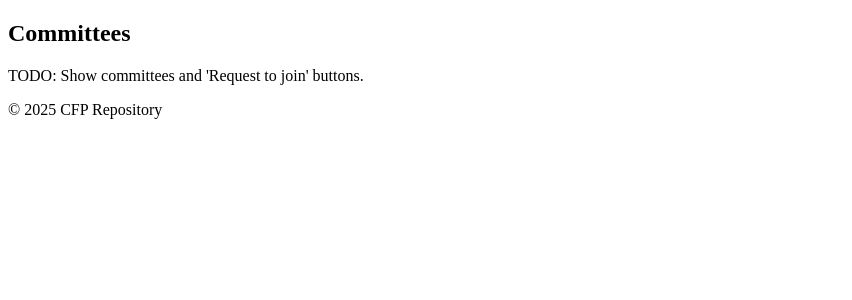
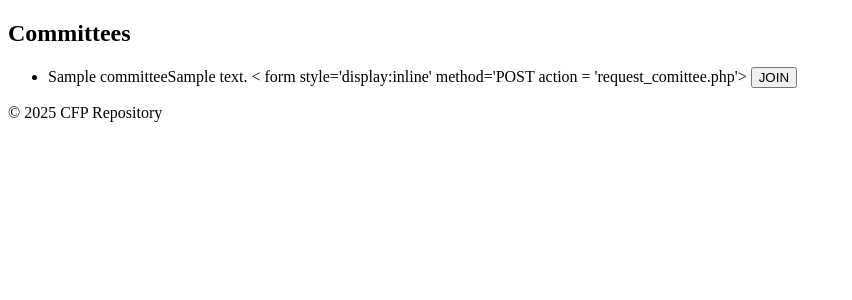
Before and after one commit to marckangelo/cfp_project, a PHP site: page /committees.php in a window 1280 px wide. Shown: the part 98-398 px from the top of the page, without its empty margins (0-852 px from the left). Run offline with PHP 8.4, Linux system fonts and the light colour scheme; the visitor is signed in with stand-in values (Sample User, id 1); tables that the repository leaves empty or names only in its code hold one stand-in row (values such as "Sample post").

Commit message:
Update committees.php

```diff
--- a/committees.php
+++ b/committees.php
@@ -3,8 +3,31 @@ session_start();
 require 'db.php';
 include 'header.php';
 
-// TODO: List committees and allow logged-in members to request to join
-?>
-<h2>Committees</h2>
-<p>TODO: Show committees and 'Request to join' buttons.</p>
-<?php include 'footer.php'; ?>
+
+echo "<h2>Committees</h2>";
+$query = "SELECT id, name, description FROM committees";
+$commity = mysqli_query($conn, $query);
+
+if (mysqli_num_rows($commity) > 0) {
+    echo "<ul>";
+    while ($row = mysqli_fetch_assoc($commity)) {
+        echo "<li>" . htmlspecialchars($row['name']);
+
+        echo htmlspecialchars($row['description']);
+
+        if ($_SESSION['member_id']) {
+            echo " < form style='display:inline' method='POST
+            action = 'request_comittee.php'>
+            <input type= 'hidden' name='committee_id' value= ' " . $row['id'] . "'>
+            <button type='submit'>JOIN</button>
+            </form>";
+        }
+        echo "</li>";
+    }
+    echo "</lu>";
+}
+else {
+    echo "<p> No committees available. </p>";
+}
+
+include 'footer.php'; ?>
```
